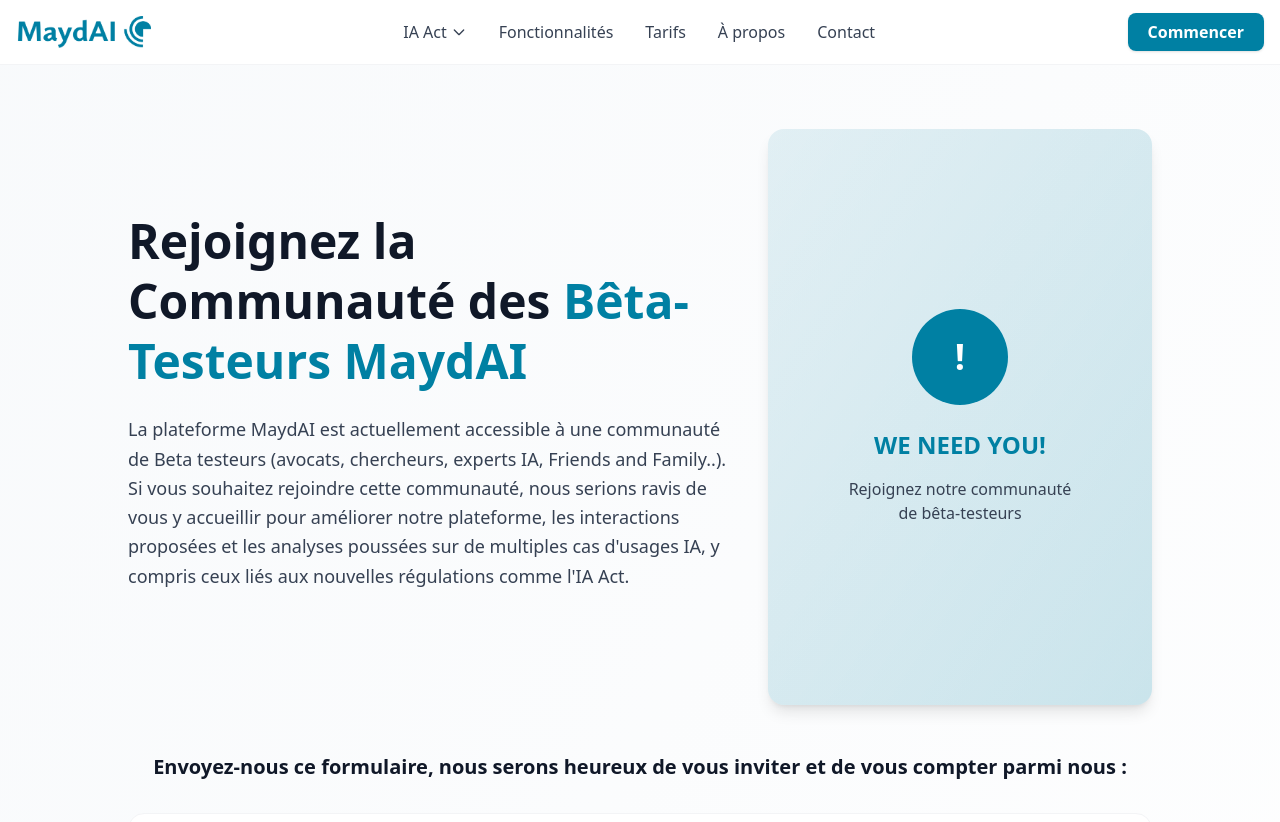
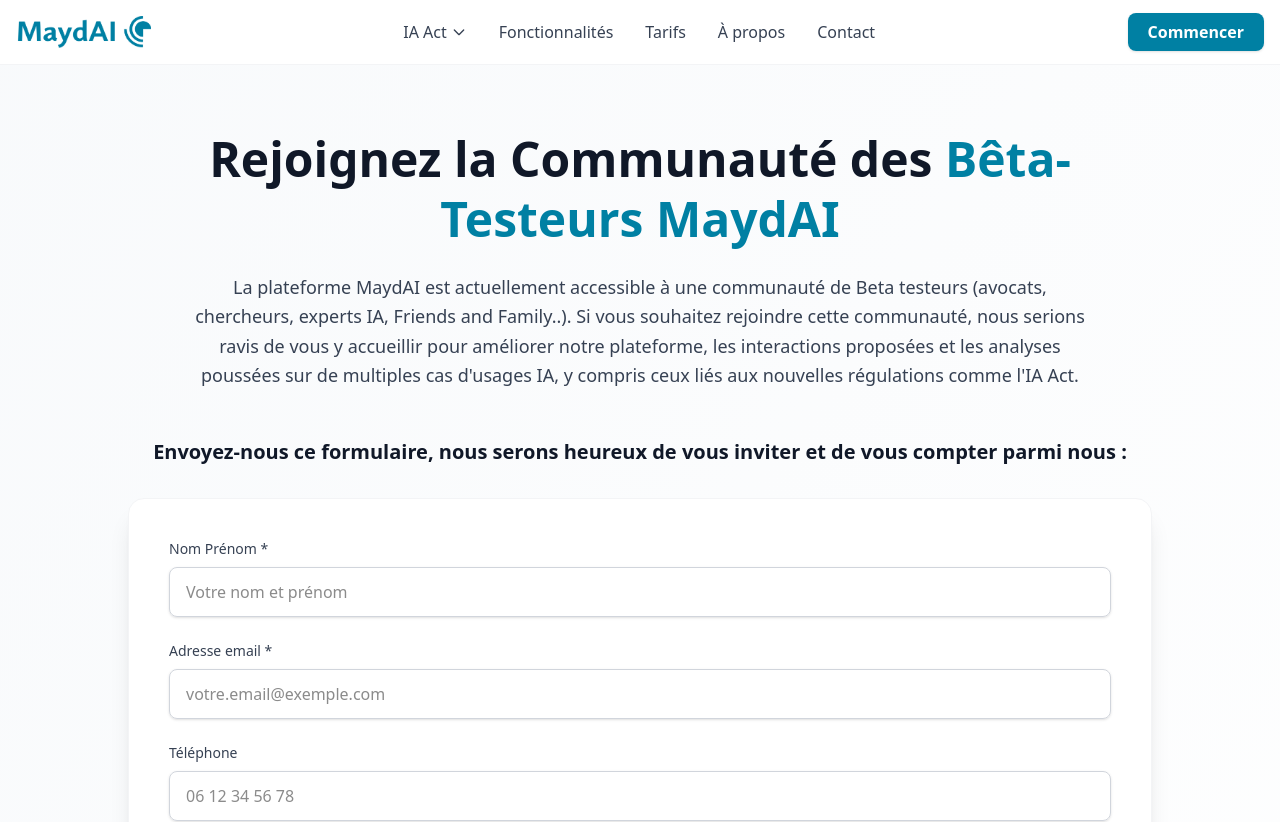
Before and after one commit to Maydai-tech/maydai-nextjs, a Next.js app: page /contact in a window 1280 px wide. Shown: the top 822 px of the page. Built offline with nearby package versions, Linux system fonts and the light colour scheme; no server answers.

Commit message:
fix: Remove placeholder and clean up contact page layout

```diff
--- a/app/contact/page.tsx
+++ b/app/contact/page.tsx
@@ -20,16 +20,15 @@ export default function ContactPage() {
         <section className="py-16 px-4 sm:px-6 lg:px-8">
           <div className="max-w-5xl mx-auto">
 
-            {/* Titre principal avec image Bob Dylan */}
-            <div className="flex flex-col lg:flex-row items-center gap-8 mb-12">
-              <div className="flex-1">
+            {/* Titre principal */}
+            <div className="text-center mb-12">
               <h1 className="text-3xl md:text-4xl lg:text-5xl font-bold text-gray-900 mb-6 leading-tight">
                 Rejoignez la Communauté des{' '}
                 <span className="text-[#0080a3]">Bêta-Testeurs MaydAI</span>
               </h1>
 
               {/* Paragraphe d'introduction */}
-                <p className="text-lg text-gray-700 mb-8 leading-relaxed">
+              <p className="text-lg text-gray-700 mb-8 leading-relaxed max-w-4xl mx-auto">
                 La plateforme MaydAI est actuellement accessible à une communauté de Beta testeurs
                 (avocats, chercheurs, experts IA, Friends and Family..). Si vous souhaitez rejoindre
                 cette communauté, nous serions ravis de vous y accueillir pour améliorer notre plateforme,
@@ -38,24 +37,7 @@ export default function ContactPage() {
               </p>
             </div>
 
-              {/* Image Bob Dylan Need You - Hauteur maximisée pour visibilité complète */}
-              <div className="flex-shrink-0">
-                <div className="relative w-80 h-[30rem] lg:w-96 lg:h-[36rem] bg-gradient-to-br from-[#0080a3]/10 to-[#0080a3]/20 rounded-2xl shadow-lg flex items-center justify-center">
-                  <div className="text-center p-8">
-                    <div className="w-24 h-24 bg-[#0080a3] rounded-full flex items-center justify-center mx-auto mb-6">
-                      <span className="text-white text-4xl font-bold">!</span>
-                    </div>
-                    <h3 className="text-2xl font-bold text-[#0080a3] mb-4">
-                      WE NEED YOU!
-                    </h3>
-                    <p className="text-gray-700 font-medium">
-                      Rejoignez notre communauté<br/>
-                      de bêta-testeurs
-                    </p>
-                  </div>
-                </div>
-              </div>
-            </div>
+
 
             {/* Sous-titre */}
             <p className="text-xl font-semibold text-gray-900 mb-8 text-center">
```
Lines whose indentation alone changed are shown as unchanged.
